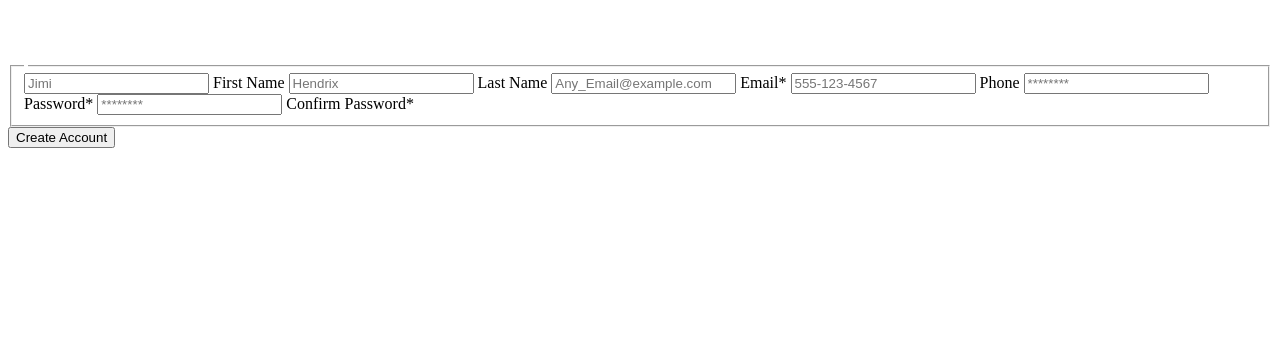
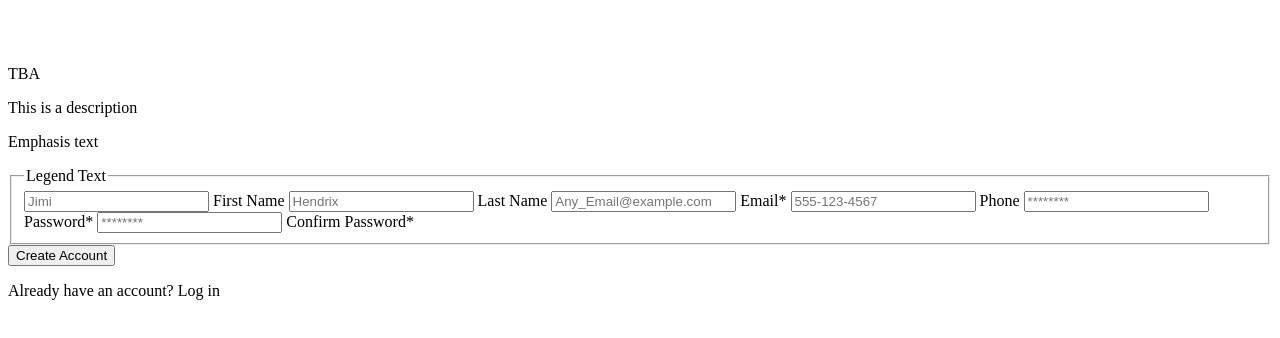
Before and after one commit to kaBeech/sign-up-form, a plain HTML site: page index.html in a window 1280 px wide. Drawn offline with Linux system fonts and the light colour scheme.

Commit message:
Add dummy content

```diff
--- a/index.html
+++ b/index.html
@@ -13,15 +13,16 @@
             <img src="" alt="" id="logoImg">
             <h1 id="logoText"></h1>
         </div>
+        <p id="photoCredit">TBA</p>
     </div>
     <div id="logoPanel" class="flex column">
         <div id="description">
-            <p></p>
-            <p></p>
+            <p>This is a description</p>
+            <p>Emphasis text</p>
         </div>
         <form action="">
             <fieldset>
-                <legend></legend>
+                <legend>Legend Text</legend>
                 <div id="fields" class="flex wrap">
                     <input id="firstName" name="firstName" type="text" placeholder="Jimi">
                     <label for="firstName">First Name</label>
@@ -39,7 +40,7 @@
             </fieldset>
             <button id="createAccount" type="submit">Create Account</button>
         </form>
-        <p id="logIn"></p>
+        <p id="logIn">Already have an account? Log in</p>
     </div>
 </body>
 </html>
```
